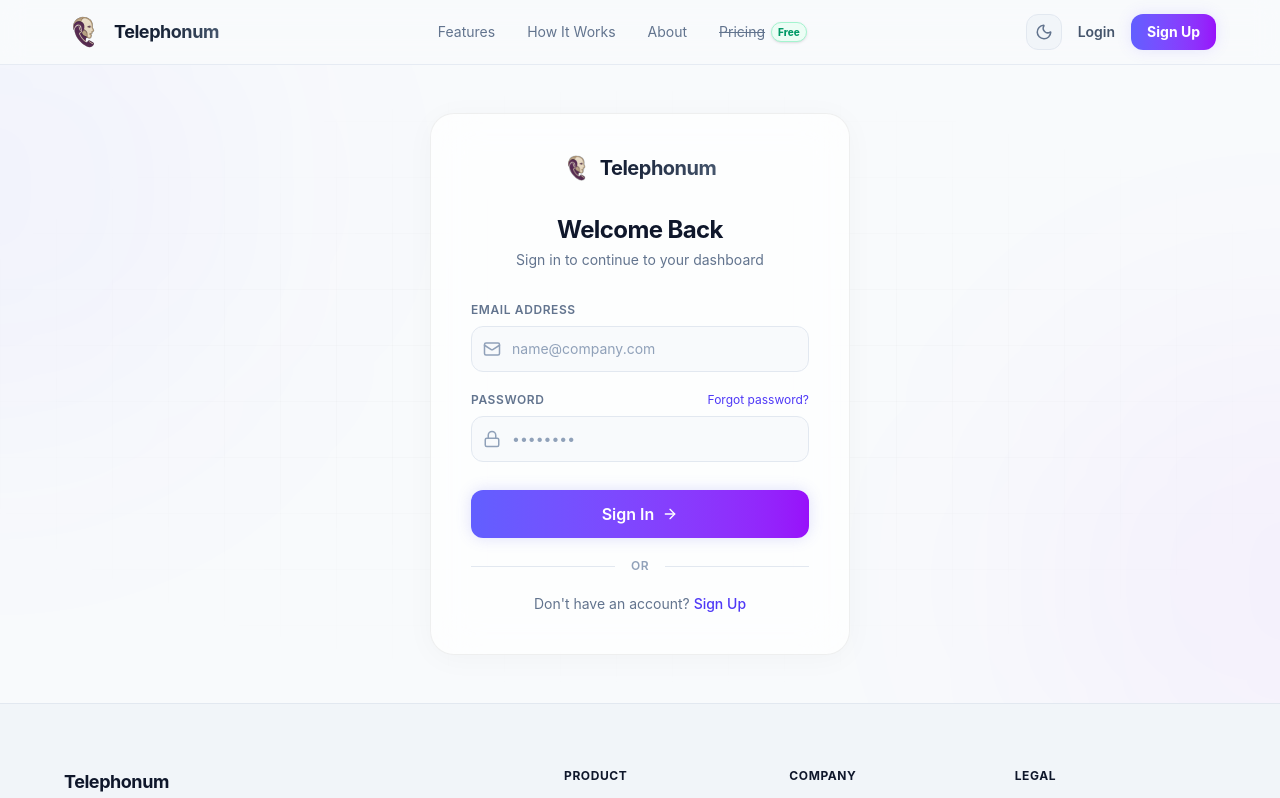
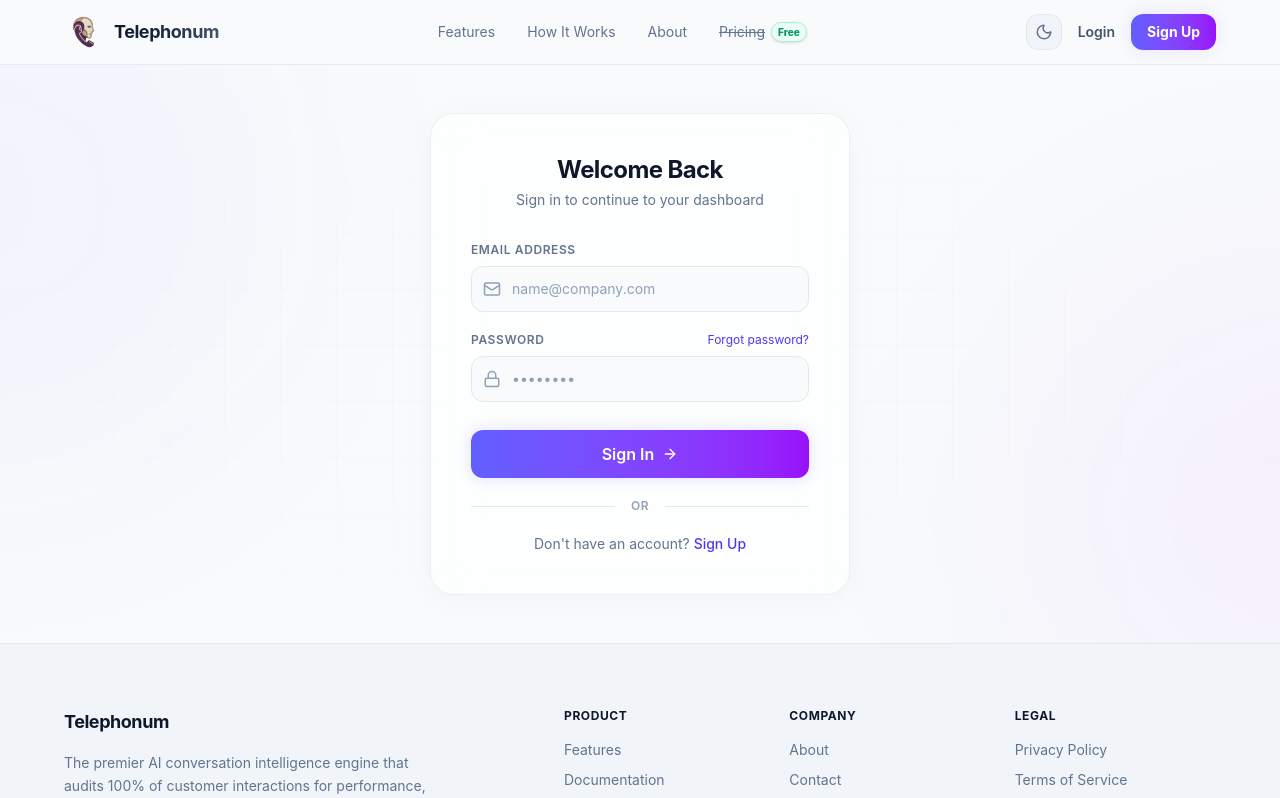
Before and after one commit to harshgitdeep/telephonum, a React (Vite) app in the folder frontend/: page /login in a window 1280 px wide. Shown: the top 798 px of the page. Built offline with nearby package versions, Linux system fonts and the light colour scheme.

Commit message:
feat: removed logo from login and register page

```diff
--- a/frontend/src/pages/Auth/Login.tsx
+++ b/frontend/src/pages/Auth/Login.tsx
@@ -6,7 +6,6 @@ import { loginUser } from "../../services/auth.services";
 import { toast } from "react-toastify";
 import Navbar from "../../components/layout/Navbar";
 import Footer from "../../components/layout/Footer";
-import logo from "../../assets/logo.svg";
 
 const Login = () => {
   const navigate = useNavigate();
@@ -55,14 +54,6 @@ const Login = () => {
           className="w-full max-w-[420px] z-10"
         >
           <div className="glass-effect p-8 sm:p-10 rounded-3xl shadow-[0_20px_50px_rgba(0,0,0,0.05)] dark:shadow-[0_20px_50px_rgba(0,0,0,0.6)]">
-            {/* Logo */}
-            <Link to="/" className="flex items-center gap-2.5 mb-8 justify-center group">
-              <img src={logo} alt="Telephonum Logo" className="w-6.5 h-6.5 object-contain" />
-              <span className="text-xl font-bold bg-gradient-to-r from-slate-900 to-slate-600 dark:from-white dark:to-gray-400 bg-clip-text text-transparent tracking-tight">
-                Telephonum
-              </span>
-            </Link>
-
             <h2 className="text-2xl font-bold text-slate-900 dark:text-white text-center tracking-tight mb-1">
               Welcome Back
             </h2>
--- a/frontend/src/pages/Auth/Register.tsx
+++ b/frontend/src/pages/Auth/Register.tsx
@@ -6,7 +6,6 @@ import api from "../../services/api";
 import { toast } from "react-toastify";
 import Navbar from "../../components/layout/Navbar";
 import Footer from "../../components/layout/Footer";
-import logo from "../../assets/logo.svg";
 
 const Register = () => {
   const navigate = useNavigate();
@@ -62,14 +61,6 @@ const Register = () => {
           className="w-full max-w-[440px] z-10"
         >
           <div className="glass-effect p-8 sm:p-10 rounded-3xl shadow-[0_20px_50px_rgba(0,0,0,0.05)] dark:shadow-[0_20px_50px_rgba(0,0,0,0.6)]">
-            {/* Logo */}
-            <Link to="/" className="flex items-center gap-2.5 mb-8 justify-center group">
-              <img src={logo} alt="Telephonum Logo" className="w-6.5 h-6.5 object-contain" />
-              <span className="text-xl font-bold bg-gradient-to-r from-slate-900 to-slate-600 dark:from-white dark:to-gray-400 bg-clip-text text-transparent tracking-tight">
-                Telephonum
-              </span>
-            </Link>
-
             <h2 className="text-2xl font-bold text-slate-900 dark:text-white text-center tracking-tight mb-1">
               Create Account
             </h2>
```
